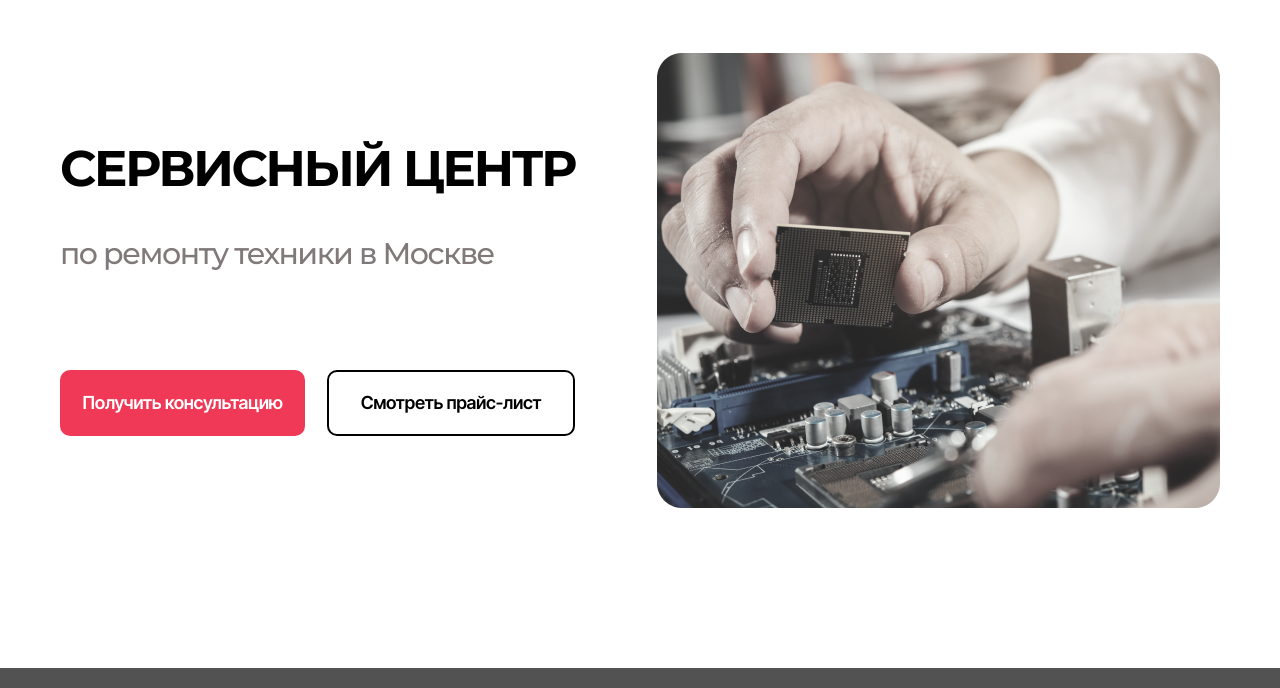
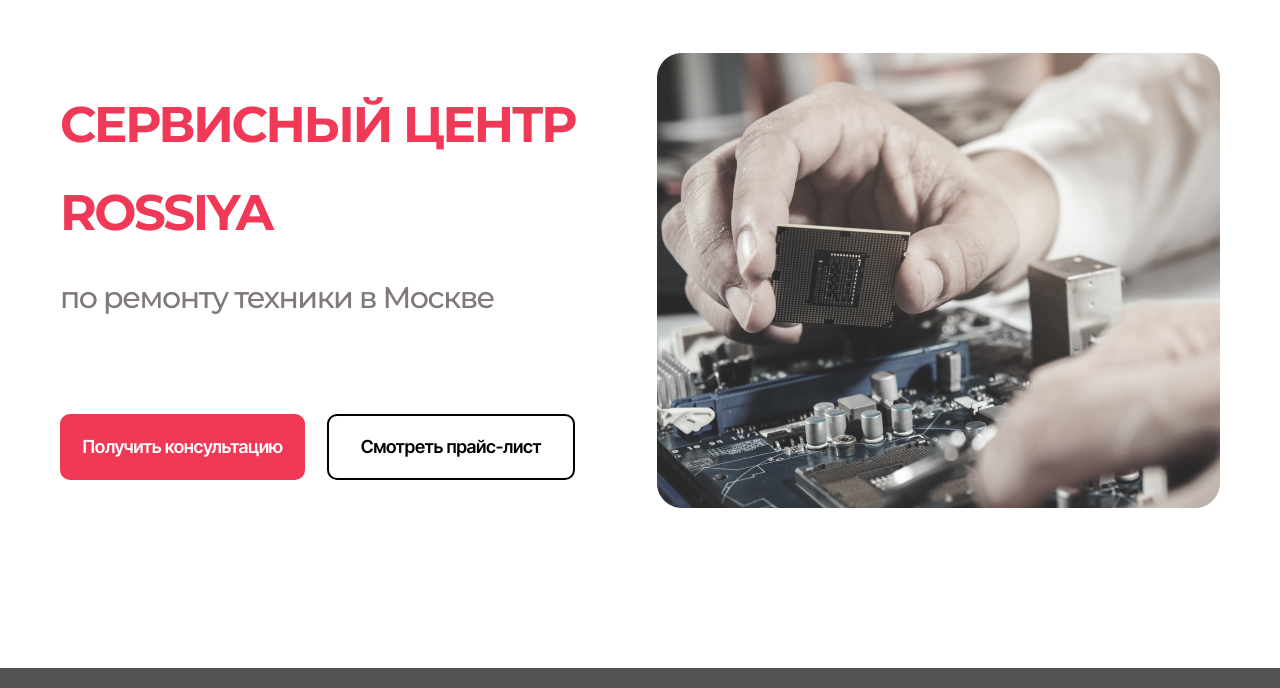
Before and after one commit to Ayyub1707/krepair, a plain HTML site: page index.html in a window 1280 px wide. Shown: the part 112-800 px from the top of the page. Drawn offline with Linux system fonts and the light colour scheme.

Commit message:
title changed

```diff
--- a/index.html
+++ b/index.html
@@ -26,7 +26,7 @@
         </nav>
         <div class="header__content container">
             <div class="header__content__left">
-                <h1 class="header__title">Сервисный центр </h1>
+                <h1 class="header__title">Сервисный центр Rossiya </h1>
                 <p class="header__txt">по ремонту техники в Москве</p>
                 <div class="header__btn">
                     <a href="" class="btn1">Получить консультацию</a>
--- a/style/style.css
+++ b/style/style.css
@@ -80,7 +80,7 @@ body{
     line-height: 88px;
     letter-spacing: -0.05em;
     text-transform: uppercase;
-    color: #000000;
+    color: #F03957;
     margin-bottom: 15px;
 }
 .header__txt{
```
